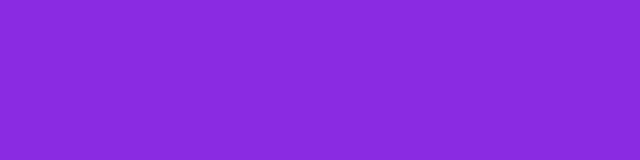
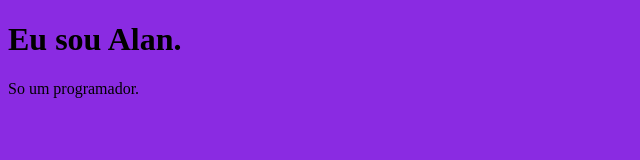
Before and after one commit to alanangeli/alan-angeli-personal-site, a plain HTML site: page index.html in a window 1280 px wide. Shown: the whole page, without its empty margins (0-640 px from the left). Drawn offline with Linux system fonts and the light colour scheme.

Commit message:
Update index.html

```diff
--- a/index.html
+++ b/index.html
@@ -10,6 +10,11 @@
 </head>
 
 <body>
+    <div>
+        <h1>Eu sou Alan.</h1>
+        <p>So um programador.</p>
+    </div>
 
 </body>
+
 </html>
```
